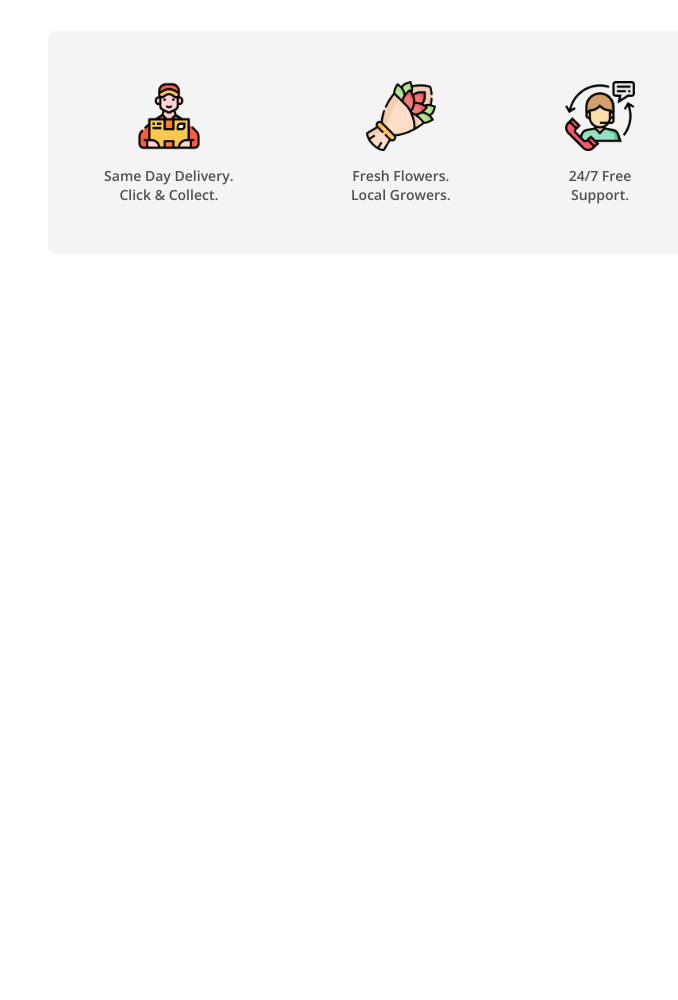
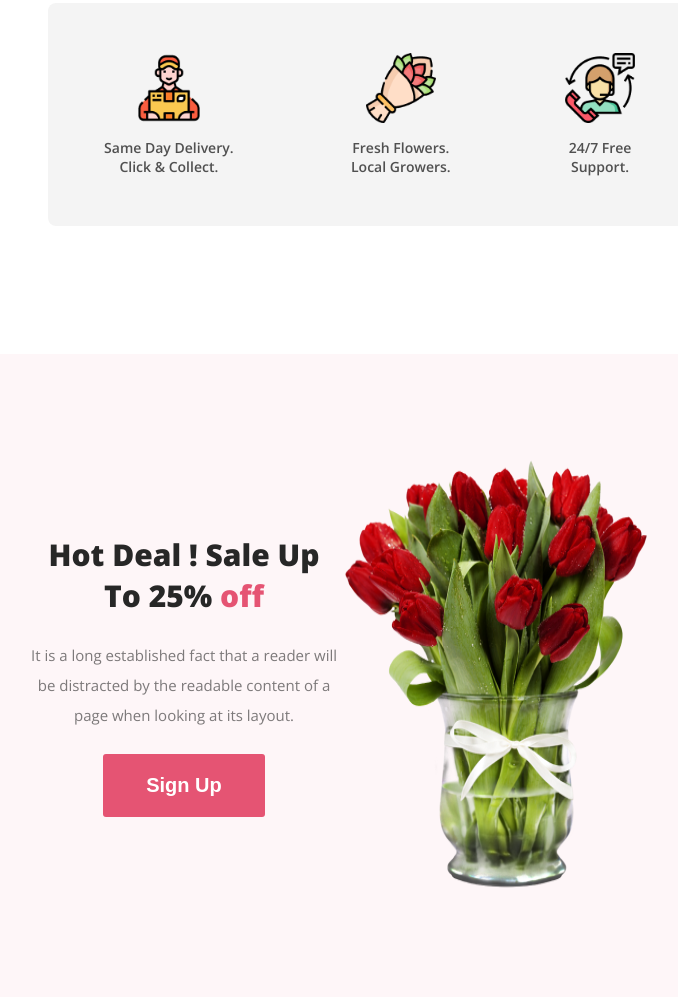
Before and after one commit to Mmsshakil/flower-shop-assignment, a plain HTML site: page index.html in a window 1280 px wide. Shown: the part 1589-2589 px from the top of the page, without its empty margins (272-950 px from the left). Before the commit the page ends 1971 px from the top, so only its background shows below. Drawn offline with nearby package versions, Linux system fonts and the light colour scheme.

Commit message:
hot deal complete

```diff
--- a/index.html
+++ b/index.html
@@ -56,6 +56,10 @@
 
         </section>
 
+        <!-- feature main part end -->
+
+        <!-- feature icon part start -->
+
         <section>
             <div class="feature-icons">
                 <div class="feature-icon-part">
@@ -73,6 +77,23 @@
             </div>
         </section>
 
+        <!--hot deal start -->
+
+        <section>
+            <div class="hotdeal">
+                <div class="hotdeal-detail">
+                    <p class="feature-tytle ">Hot Deal ! Sale Up To 25% <span id="off">off</span>
+                    </p>
+                    <p class="hotdeal-detail-des">It is a long established fact that a reader will be distracted by the
+                        readable content of a page when looking at its layout.
+                    </p>
+                    <button class="primary-btn">Sign Up</button>
+                </div>
+
+                <img src="./Flower Asset/pngwing 8.png" alt="" class="hotdeal-img">
+
+            </div>
+        </section>
 
     </main>
     <footer>
--- a/styles/style.css
+++ b/styles/style.css
@@ -58,7 +58,7 @@ body {
 
 .feature-tytle {
     color: #272727;
-    font-size: 40px;
+    font-size: 30px;
     font-weight: 800;
     margin-bottom: 24px;
 }
@@ -141,3 +141,36 @@ body {
     font-size: 14px;
     font-weight: 600;
 }
+
+
+/* hot deal start */
+
+.hotdeal {
+    /* text-align: center; */
+    display: flex;
+    justify-content: center;
+    background: rgba(229, 84, 115, 0.05);
+    text-align: center;
+    margin-bottom: 100px;
+}
+
+.hotdeal-detail {
+    text-align: center;
+    margin: 180px 0px 180px 300px;
+}
+
+#off {
+    color: #E55473;
+}
+
+.hotdeal-detail-des {
+    color: rgba(39, 39, 39, 0.60);
+    font-size: 15px;
+    font-weight: 400;
+    line-height: 30px;
+    margin-bottom: 24px;
+}
+
+.hotdeal-img {
+    padding: 100px 350px 100px 0px;
+}
```
